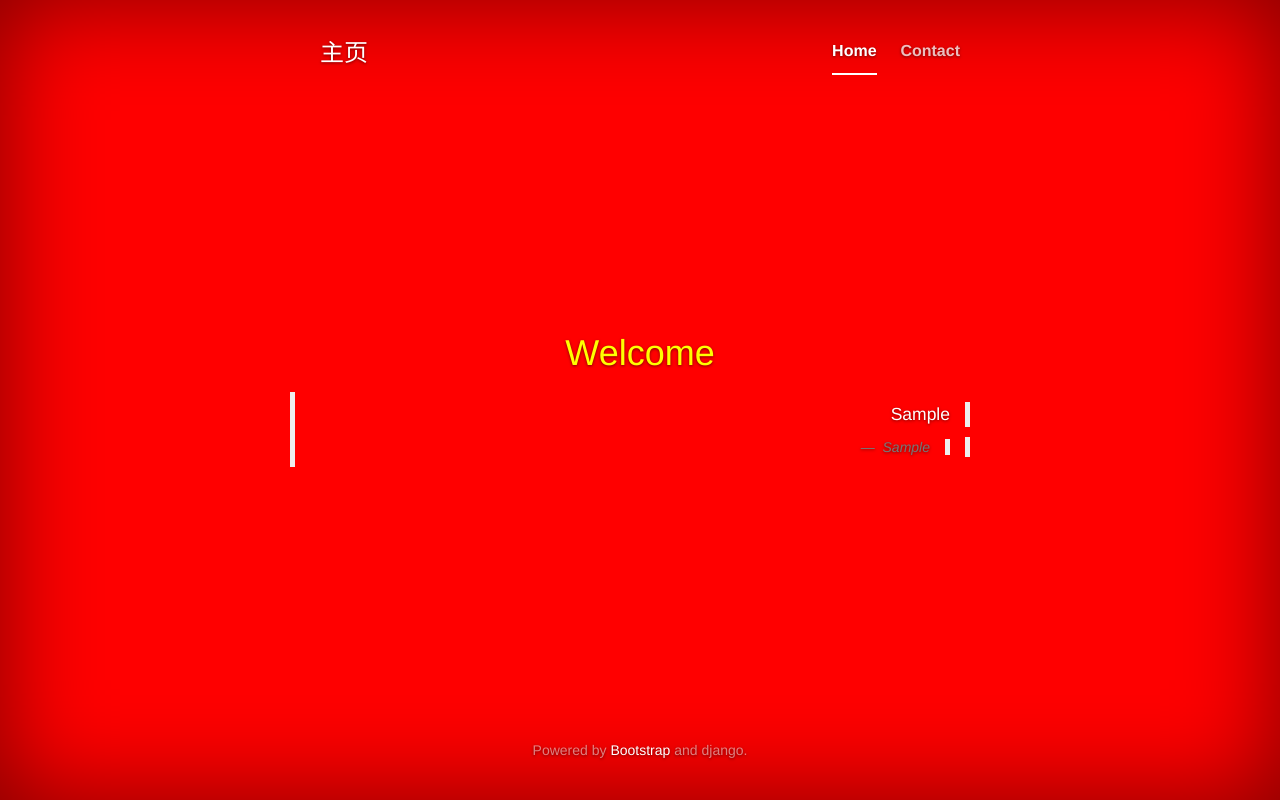
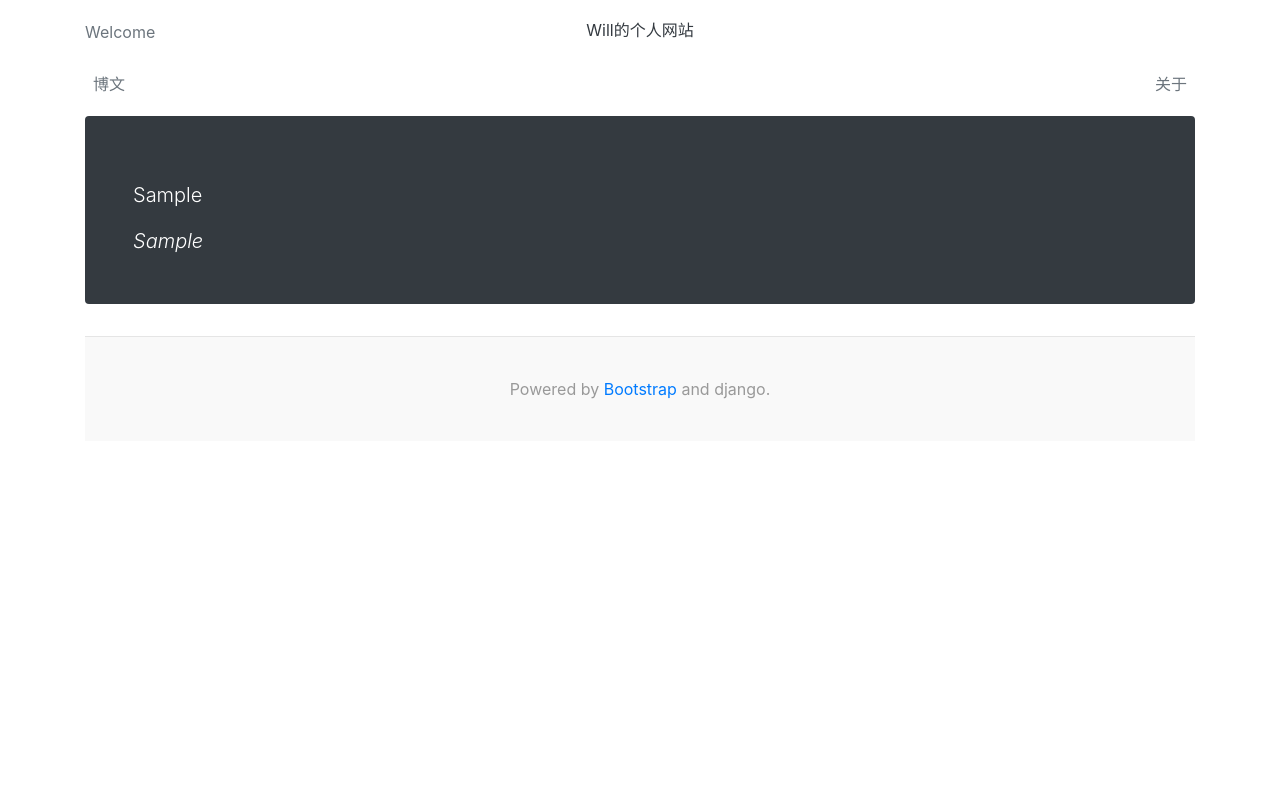
Before and after one commit to williamyang900211/will, a Django app: page / in a window 1280 px wide. Run offline with Django 3.2, Linux system fonts and the light colour scheme; tables that the repository leaves empty hold one stand-in row (values such as "Sample post"); some libraries are stand-ins or nearby versions.

Commit message:
0406改版

```diff
--- /dev/null
+++ b/mainpage/static/mainpage/main.css
@@ -0,0 +1,10 @@
+.blog-footer {
+    padding: 2.5rem 0;
+    color: #999;
+    text-align: center;
+    background-color: #f9f9f9;
+    border-top: .05rem solid #e5e5e5;
+  }
+  .blog-footer p:last-child {
+    margin-bottom: 0;
+  }
--- /dev/null
+++ b/mainpage/templates/base.html
@@ -0,0 +1,107 @@
+<!doctype html>
+<html lang="zh">
+  <head>
+    <!-- Required meta tags -->
+    <meta charset="utf-8">
+    <meta name="viewport" content="width=device-width, initial-scale=1, shrink-to-fit=no">
+
+    <!-- Bootstrap CSS -->
+    <link rel="stylesheet" href="https://cdn.jsdelivr.net/npm/bootstrap@4.4.1/dist/css/bootstrap.min.css" integrity="sha384-Vkoo8x4CGsO3+Hhxv8T/Q5PaXtkKtu6ug5TOeNV6gBiFeWPGFN9MuhOf23Q9Ifjh" crossorigin="anonymous">
+
+    <!-- Custom styles for this template -->
+    {% load static %}
+    <link rel="stylesheet" type="text/css"  href="{% static 'mainpage/main.css' %}">
+    <link herf ="/static/mainpage/main.css">
+
+    <title>Will的个人网站</title>
+
+  </head>
+  <body>
+    <div class="container">
+        <header class="blog-header py-3">
+            <div class="row flex-nowrap justify-content-between align-items-center">
+              <div class="col-4 pt-1">
+                <a class="text-muted" href="{% url 'mainpage:mainpage' %}">Welcome</a>
+              </div>
+              <div class="col-4 text-center">
+                <a class="blog-header-logo text-dark" href="{% url 'mainpage:mainpage' %}">Will的个人网站</a>
+              </div>
+              <div class="col-4 d-flex justify-content-end align-items-center">
+                <!-- <a class="text-muted" href="#" aria-label="Search">
+                  <svg xmlns="http://www.w3.org/2000/svg" width="20" height="20" fill="none" stroke="currentColor" stroke-linecap="round" stroke-linejoin="round" stroke-width="2" class="mx-3" role="img" viewBox="0 0 24 24" focusable="false"><title>Search</title><circle cx="10.5" cy="10.5" r="7.5"/><path d="M21 21l-5.2-5.2"/></svg>
+                </a> -->
+                <!-- <a class="btn btn-sm btn-outline-secondary" href="#">Sign up</a> -->
+              </div>
+            </div>
+        </header>
+        <div class="nav-scroller py-1 mb-2">
+            <nav class="nav d-flex justify-content-between">
+              <a class="p-2 text-muted" href="#">博文</a>
+              <a class="p-2 text-muted" href="/Contact">关于</a>
+            </nav>
+          </div>
+
+          <div class="jumbotron p-4 p-md-5 text-white rounded bg-dark">
+            <div class="col-md-6 px-0">
+
+              <p class="lead my-3">{{Quote.quote}}</p>
+              <p class="lead mb-0"><cite title="Source Title" class='blockquote-reverse'>{{Quote.cite}}</cite></p>
+            </div>
+          </div>
+        <!-- <div class="row mb-2">
+            <div class="col-md-6">
+              <div class="row no-gutters border rounded overflow-hidden flex-md-row mb-4 shadow-sm h-md-250 position-relative">
+                <div class="col p-4 d-flex flex-column position-static">
+                  <strong class="d-inline-block mb-2 text-primary">World</strong>
+                  <h3 class="mb-0">Featured post</h3>
+                  <div class="mb-1 text-muted">Nov 12</div>
+                  <p class="card-text mb-auto">This is a wider card with supporting text below as a natural lead-in to additional content.</p>
+                  <a href="#" class="stretched-link">Continue reading</a>
+                </div>
+                <div class="col-auto d-none d-lg-block">
+                  <svg class="bd-placeholder-img" width="200" height="250" xmlns="http://www.w3.org/2000/svg" preserveAspectRatio="xMidYMid slice" focusable="false" role="img" aria-label="Placeholder: Thumbnail"><title>Placeholder</title><rect width="100%" height="100%" fill="#55595c"/><text x="50%" y="50%" fill="#eceeef" dy=".3em">Thumbnail</text></svg>
+                </div>
+              </div>
+            </div>
+            <div class="col-md-6">
+              <div class="row no-gutters border rounded overflow-hidden flex-md-row mb-4 shadow-sm h-md-250 position-relative">
+                <div class="col p-4 d-flex flex-column position-static">
+                  <strong class="d-inline-block mb-2 text-success">Design</strong>
+                  <h3 class="mb-0">Post title</h3>
+                  <div class="mb-1 text-muted">Nov 11</div>
+                  <p class="mb-auto">This is a wider card with supporting text below as a natural lead-in to additional content.</p>
+                  <a href="#" class="stretched-link">Continue reading</a>
+                </div>
+                <div class="col-auto d-none d-lg-block">
+                  <svg class="bd-placeholder-img" width="200" height="250" xmlns="http://www.w3.org/2000/svg" preserveAspectRatio="xMidYMid slice" focusable="false" role="img" aria-label="Placeholder: Thumbnail"><title>Placeholder</title><rect width="100%" height="100%" fill="#55595c"/><text x="50%" y="50%" fill="#eceeef" dy=".3em">Thumbnail</text></svg>
+                </div>
+              </div>
+            </div>
+          </div>
+        </div>
+    </div> -->
+    <main role="main" class="container">
+        {% block main %}
+
+        {% endblock %}
+    </main>
+
+    <footer class="blog-footer">
+        <div class="inner">
+            <p>Powered by <a href="http://getbootstrap.com/">Bootstrap</a> and django.</a></p>
+        </div>
+    </footer>
+
+
+
+
+
+
+
+
+
+    <script src="https://cdn.jsdelivr.net/npm/jquery@3.4.1/dist/jquery.slim.min.js" integrity="sha384-J6qa4849blE2+poT4WnyKhv5vZF5SrPo0iEjwBvKU7imGFAV0wwj1yYfoRSJoZ+n" crossorigin="anonymous"></script>
+    <script src="https://cdn.jsdelivr.net/npm/popper.js@1.16.0/dist/umd/popper.min.js" integrity="sha384-Q6E9RHvbIyZFJoft+2mJbHaEWldlvI9IOYy5n3zV9zzTtmI3UksdQRVvoxMfooAo" crossorigin="anonymous"></script>
+    <script src="https://cdn.jsdelivr.net/npm/bootstrap@4.4.1/dist/js/bootstrap.min.js" integrity="sha384-wfSDF2E50Y2D1uUdj0O3uMBJnjuUD4Ih7YwaYd1iqfktj0Uod8GCExl3Og8ifwB6" crossorigin="anonymous"></script>
+  </body>
+</html>
--- a/mainpage/templates/mainpage.html
+++ b/mainpage/templates/mainpage.html
@@ -1,78 +1,6 @@
-<html lang="zh-CN">
+{% extends "base.html" %}
 
-  <head>
-    {% load static %}
-    <meta charset="utf-8">
+{% block main %}
+{% load static %}
 
-    <meta http-equiv="X-UA-Compatible" content="IE=edge">
-
-    <meta name="viewport" content="width=device-width, initial-scale=1">
-
-    <!-- 上述3个meta标签*必须*放在最前面，任何其他内容都*必须*跟随其后！ -->
-
-    <meta name="description" content="">
-
-    <meta name="author" content="">
-
-    <title>Will's Home Page</title>
-
-    <!-- Bootstrap core CSS -->
-
-    <link href="https://cdn.bootcss.com/bootstrap/3.3.7/css/bootstrap.min.css" rel="stylesheet">
-
-
-    <!-- Custom styles for this template -->
-
-    <link rel="stylesheet" type="text/css"  href="{% static 'mainpage/cover.css' %}">
-    <link herf ="/static/mainpage/cover.css">
-  </head>
-
-  <body>
-
-    <div class="site-wrapper">
-
-      <div class="site-wrapper-inner">
-
-        <div class="cover-container">
-
-          <div class="masthead clearfix">
-            <div class="inner">
-              <h3 class="masthead-brand">主页</h3>
-              <nav>
-                <ul class="nav masthead-nav">
-                  <li class="active"><a href="">Home</a></li>
-                  <li><a href="/Contact">Contact</a></li>
-                </ul>
-              </nav>
-            </div>
-          </div>
-
-          <div class="inner cover">
-            <h1 class="cover-heading" style="color: yellow">Welcome</h1>
-          </div>
-
-            <p class="lead">
-          <!--   <img src="{% static '/images/mainpage.png' %}" class="img-responsive center-block" height="400" width="300"/>-->
-            </p>
-            <blockquote >
-             <p class='blockquote-reverse'>{{Quote.quote}}</p>
-
-              <footer class='blockquote-reverse'> <cite title="Source Title" class='blockquote-reverse'>{{Quote.cite}}</cite></footer>
-
-            </blockquote>
-          <div class="mastfoot">
-            <div class="inner">
-              <p>Powered by <a href="http://getbootstrap.com/">Bootstrap</a> and django.</a></p>
-            </div>
-          </div>
-
-        </div>
-
-      </div>
-
-    </div>
-
-
-
-</body>
-</html>
+{% endblock %}
```
Also changed, not shown: mainpage/templates/contact.html (+5 -100 lines), static/mainpage/main.css (added, +10 -0 lines), README.md (added).
